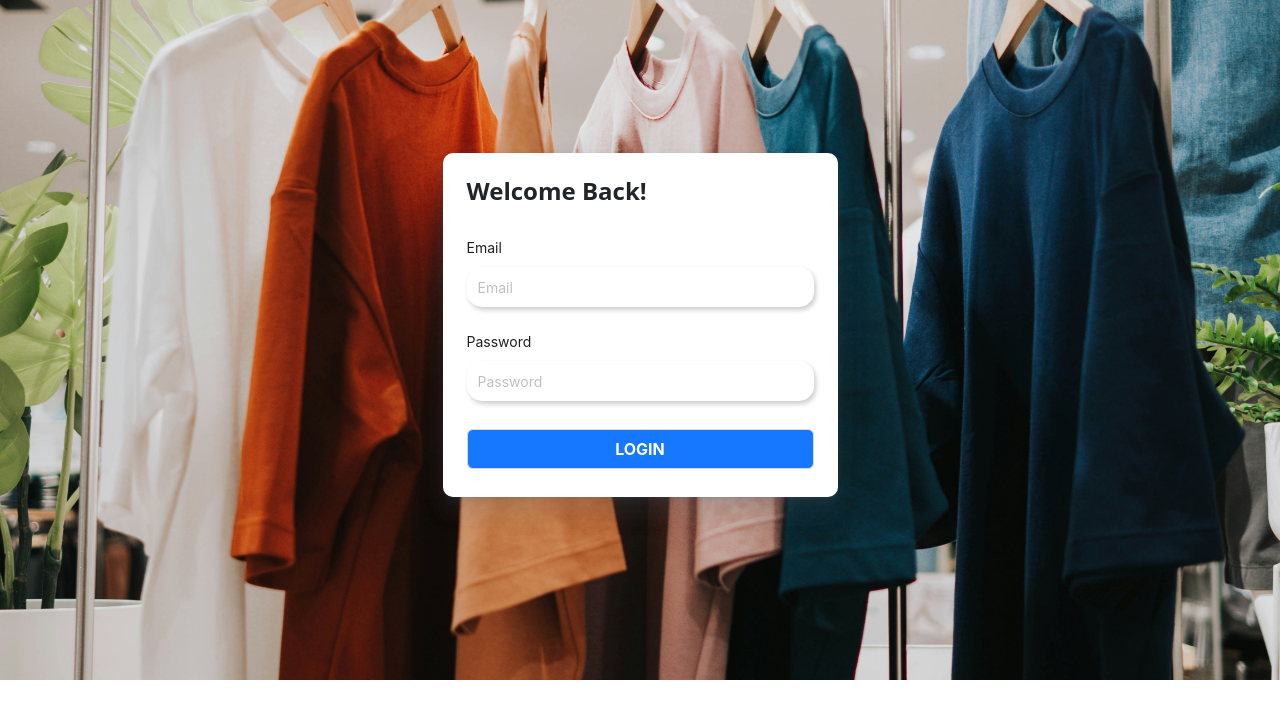
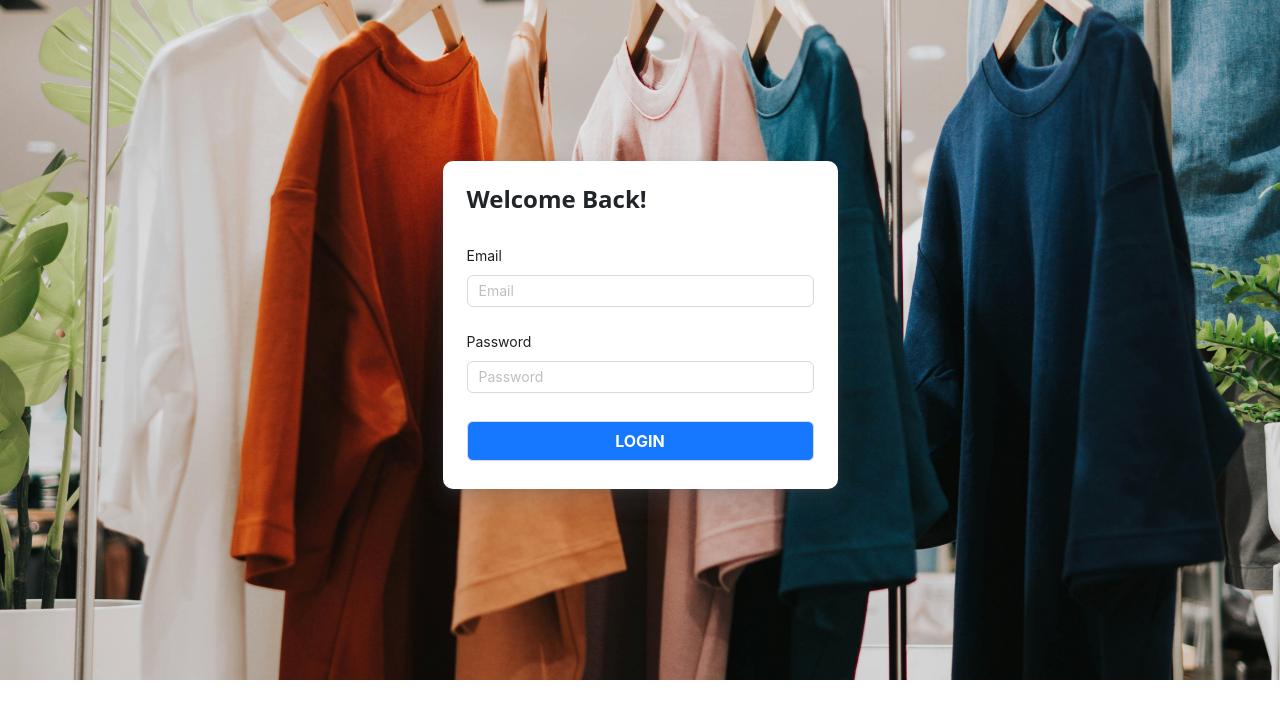
Before and after one commit to nisalgunawardhana/ERMsystem, a React (Create React App) app in the folder frontend/: page /login in a window 1280 px wide. Shown: the top 718 px of the page. Built offline with nearby package versions, Linux system fonts and the light colour scheme; a web font is replaced by a local one.

Commit message:
update checkbox bug

```diff
--- a/frontend/src/User.css
+++ b/frontend/src/User.css
@@ -1,11 +1,5 @@
 /* antd override */
-input {
-  border: none !important; /* Remove the border */
-  background-color: white; /* Set background color to white */
-  box-shadow: 2px 3px 5px rgba(0, 0, 0, 0.2); /* Add a subtle shadow */
-  border-radius: 15px !important;
-  height: 40px !important;
-}
+
 
 /*
 input:focus {
--- a/frontend/src/components/billingComponents/bill.js
+++ b/frontend/src/components/billingComponents/bill.js
@@ -470,7 +470,7 @@ export default function Bills() {
                                             <Link to={`/dashboard/cashier/billing/update/${bills._id}`} className="btn btn-outline-primary" style={{ margin: '0 5px' }}>Update</Link>
                                             <button onClick={() => handleOpenDeleteConfirmation(bills._id)} className="btn btn-outline-danger" style={{ margin: '0 5px' }}>Delete</button>
                                         </td>
-                                        <td style={{ textAlign: 'center' }}><input type="checkbox" checked={bills.selected || false} onChange={() => handleSelectBill(bills._id)} /></td>
+                                        <td style={{ textAlign: 'center' }}><input type="checkbox"  checked={bills.selected || false} onChange={() => handleSelectBill(bills._id)} /></td>
                                     </tr>
                                 ))}
                             </tbody>
--- a/frontend/src/components/billingcomponents/bill.js
+++ b/frontend/src/components/billingcomponents/bill.js
@@ -470,7 +470,7 @@ export default function Bills() {
                                             <Link to={`/dashboard/cashier/billing/update/${bills._id}`} className="btn btn-outline-primary" style={{ margin: '0 5px' }}>Update</Link>
                                             <button onClick={() => handleOpenDeleteConfirmation(bills._id)} className="btn btn-outline-danger" style={{ margin: '0 5px' }}>Delete</button>
                                         </td>
-                                        <td style={{ textAlign: 'center' }}><input type="checkbox" checked={bills.selected || false} onChange={() => handleSelectBill(bills._id)} /></td>
+                                        <td style={{ textAlign: 'center' }}><input type="checkbox"  checked={bills.selected || false} onChange={() => handleSelectBill(bills._id)} /></td>
                                     </tr>
                                 ))}
                             </tbody>
--- a/frontend/src/components/billingcomponents/createBill.js
+++ b/frontend/src/components/billingcomponents/createBill.js
@@ -190,7 +190,7 @@ items.forEach(item => {
       })
       .catch((err) => {
         console.error("Error while submitting form:", err);
-        alert("Error occurred while adding points. Please try again later.");
+
       });
 
     axios
--- a/frontend/src/pages/Login.js
+++ b/frontend/src/pages/Login.js
@@ -74,11 +74,11 @@ function Login() {
                 <br></br>
                 <Form layout='vertical' onFinish={onFinish}>
                     <Form.Item label='Email' name='email'>
-                        <Input placeholder='Email'/>
+                        <Input  className='loginginput'placeholder='Email'/>
                     </Form.Item>
 
                     <Form.Item label='Password' name='password'>
-                        <Input placeholder='Password' type='password'/>
+                        <Input className='loginginput' placeholder='Password' type='password'/>
                     </Form.Item>
 
                     <Button className='primary-button my-1' htmlType='submit'>LOGIN</Button>
```
Also changed, not shown: frontend/src/components/Sidebar.css (added).
